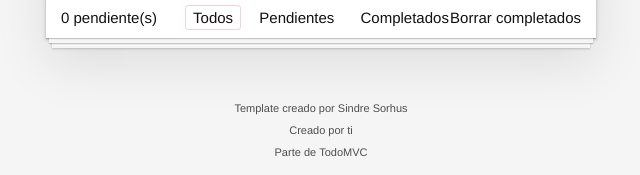
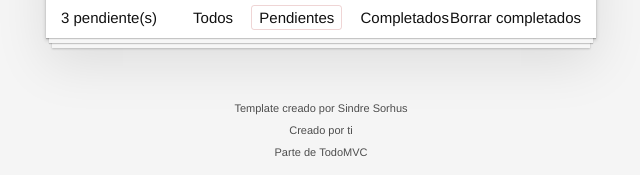
Before and after one commit to Tiago2395/ToDo-list, a website built with Vite: page index.html in a window 1280 px wide. Both pictures are taken after a click on the link "Pendientes". Shown: the part 378-553 px from the top of the page, 319-959 px from the left. Built offline with nearby package versions, Linux system fonts and the light colour scheme.

Commit message:
filters and delete completed todos working

```diff
--- a/src/todos/app.html
+++ b/src/todos/app.html
@@ -37,7 +37,7 @@
         <!-- Remove this if you don't implement routing -->
         <ul class="filters">
             <li>
-                <a class="selected filtro" class="selected" href="#/">Todos</a>
+                <a class="selected filtro"href="#/">Todos</a>
             </li>
             <li>
                 <a class="filtro" href="#/active">Pendientes</a>
--- a/src/todos/app.js
+++ b/src/todos/app.js
@@ -6,12 +6,21 @@ const ElementsIds = {
     todoList: ".todo-list",
     addTodo: "#new-todo-input",
     completed: "a[href='#/completed']",
+    clrearCompleted: ".clear-completed",
+    pendingCount: "#pending-count",
+    filter: ".filtro",
 }
 
 export const App = (elementId) => {
 
     const displayTodos = () => {
         const todos = todoStore.getTodos(todoStore.getCurrentFilter());
+        if (todoStore.getCurrentFilter() !== "Completed") {
+            let count = 0;
+            todos.forEach((item) => !item.done ? count++ : count);
+            const $pendingTodos = document.querySelector(ElementsIds.pendingCount);
+            $pendingTodos.innerHTML = count;
+        }
         renderTodos(ElementsIds.todoList, todos);
     }
 
@@ -46,6 +55,26 @@ export const App = (elementId) => {
             }
         });
 
+        document.querySelector(ElementsIds.clrearCompleted).addEventListener("click", () => {
+            todoStore.deleteCompleted();
+            displayTodos();
+        });
+
+        const $filters = document.querySelectorAll(ElementsIds.filter);
+        $filters.forEach(filter => {
+            filter.addEventListener("click", (event) => {
+                $filters.forEach(item => item !== event.target ? item.classList.remove("selected") : item.classList.add("selected"));
+                const currentFilter = filter.getAttribute("href").split("/")[1];
+                console.log(currentFilter);
+                if(currentFilter) {
+                    currentFilter === "completed" ? todoStore.setSelectedFilter("Completed") : todoStore.setSelectedFilter("Pending");
+                } else {
+                    todoStore.setSelectedFilter("all");
+                }
+                displayTodos();
+            })
+        })
+
         /*const $completedFilter = document.querySelector(ElementsIds.completed)
         $completedFilter.addEventListener("click", function() {
             todoStore.setSelectedFilter("Completed");
```
